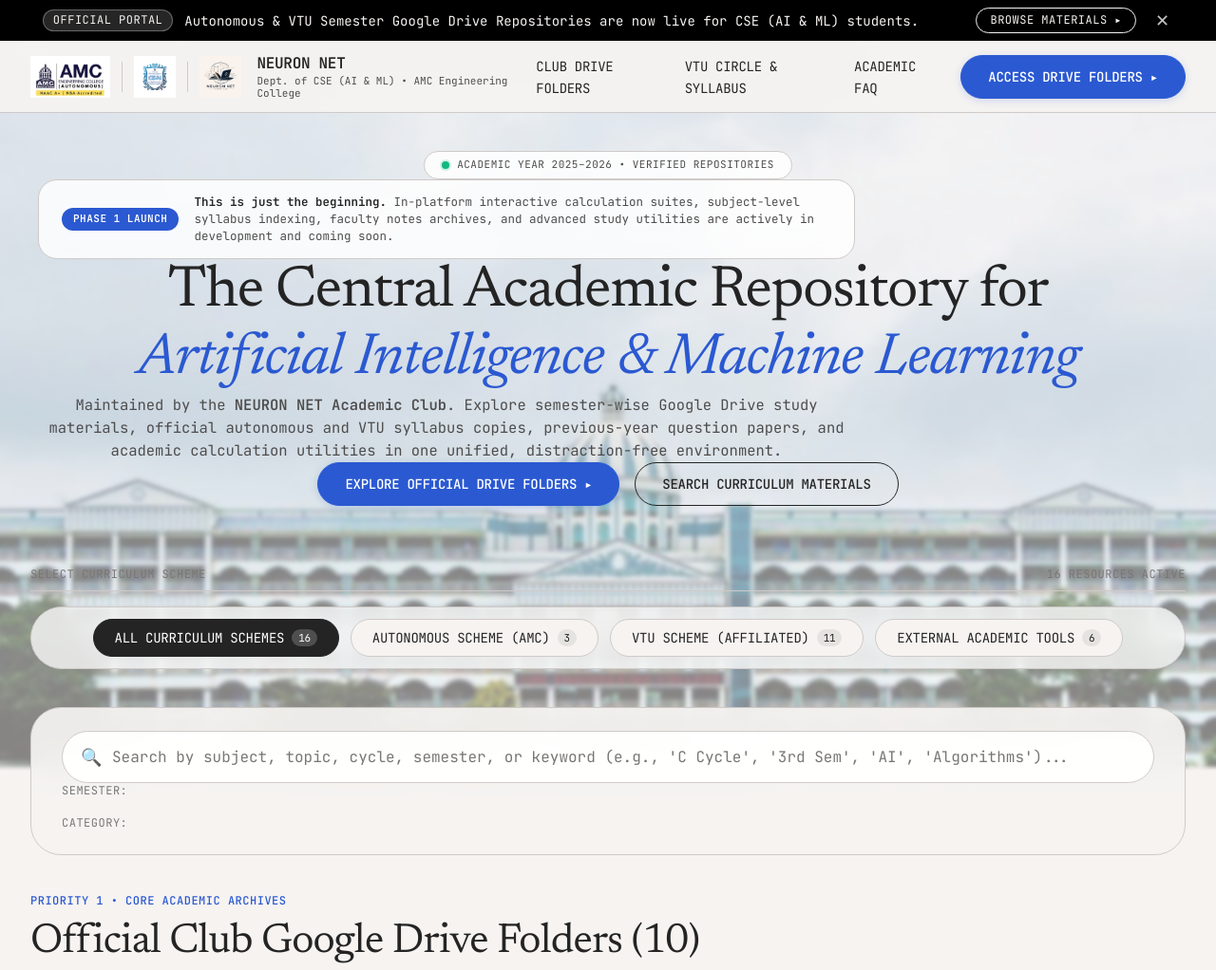
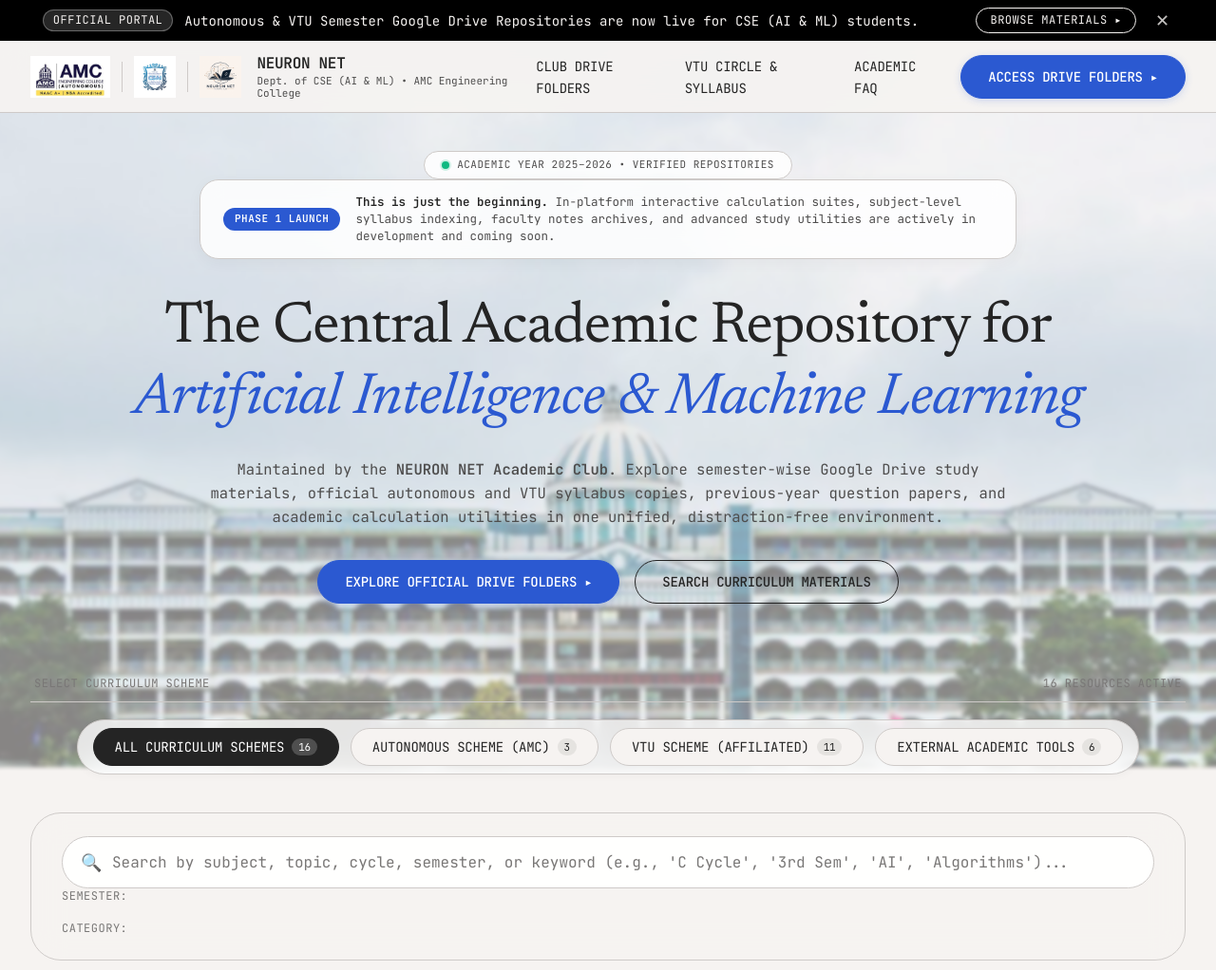
Before and after one commit to bhuvanvokkaliga29/Neuron-Net, a website: page public/index.html in a window 1280 px wide. Shown: the top 1022 px of the page at 95% size. Drawn offline with Linux system fonts and the light colour scheme; no server answers.

Commit message:
fix: perfect homepage vertical rhythm, pill alignment, and filter tracks

```diff
--- a/public/css/style.css
+++ b/public/css/style.css
@@ -42,6 +42,7 @@
   --spacing-12: 12px;
   --spacing-16: 16px;
   --spacing-24: 24px;
+  --spacing-28: 28px;
   --spacing-32: 32px;
   --spacing-40: 40px;
   --spacing-56: 56px;
@@ -462,7 +463,7 @@
 }
 
 .future-roadmap-card {
-  background: rgba(255, 255, 255, 0.82);
+  background: rgba(255, 255, 255, 0.85);
   backdrop-filter: blur(12px);
   -webkit-backdrop-filter: blur(12px);
   border: 1px solid var(--color-ash);
@@ -471,9 +472,10 @@
   display: flex;
   align-items: center;
   gap: 16px;
-  margin: 0 auto var(--spacing-28);
+  margin: 0 auto 36px;
   max-width: 860px;
   text-align: left;
+  box-shadow: 0 4px 16px rgba(0, 0, 0, 0.04);
 }
 
 .roadmap-tag {
@@ -502,12 +504,12 @@
 
 .hero-headline {
   font-family: var(--font-serif);
-  font-size: clamp(34px, 4.8vw, 64px);
+  font-size: clamp(34px, 4.8vw, 62px);
   font-weight: 400;
-  line-height: 1.15;
-  letter-spacing: -1.2px;
+  line-height: 1.22;
+  letter-spacing: -1px;
   color: var(--color-off-black);
-  margin: 0 auto var(--spacing-20);
+  margin: 0 auto 24px;
 }
 
 .hero-headline em {
@@ -520,10 +522,10 @@
   font-family: var(--font-mono);
   font-size: clamp(14px, 1.3vw, 15.5px);
   font-weight: 400;
-  line-height: 1.55;
+  line-height: 1.6;
   color: var(--color-graphite);
   max-width: 860px;
-  margin: 0 auto var(--spacing-28);
+  margin: 0 auto 32px;
 }
 
 .hero-button-group {
@@ -532,7 +534,7 @@
   justify-content: center;
   gap: var(--spacing-16);
   flex-wrap: wrap;
-  margin-bottom: var(--spacing-32);
+  margin-bottom: 44px;
 }
 
 /* ==========================================================================
@@ -547,9 +549,9 @@
   display: flex;
   align-items: center;
   justify-content: space-between;
-  margin-bottom: var(--spacing-16);
+  margin-bottom: 18px;
   border-bottom: 1px solid var(--color-ash);
-  padding-bottom: var(--spacing-8);
+  padding: 0 4px 10px;
 }
 
 .section-label-mono {
@@ -564,14 +566,18 @@
   display: flex;
   align-items: center;
   justify-content: center;
-  gap: var(--spacing-12);
+  gap: 12px;
   flex-wrap: wrap;
-  padding: 12px;
-  background-color: rgba(255, 255, 255, 0.75);
+  padding: 8px 16px;
+  background-color: rgba(255, 255, 255, 0.78);
   backdrop-filter: blur(12px);
+  -webkit-backdrop-filter: blur(12px);
   border: 1px solid var(--color-ash);
   border-radius: var(--radius-pill);
-  width: 100%;
+  width: fit-content;
+  max-width: 100%;
+  margin: 0 auto;
+  box-shadow: 0 2px 10px rgba(0, 0, 0, 0.03);
 }
 
 .pipeline-node-pill {
```
